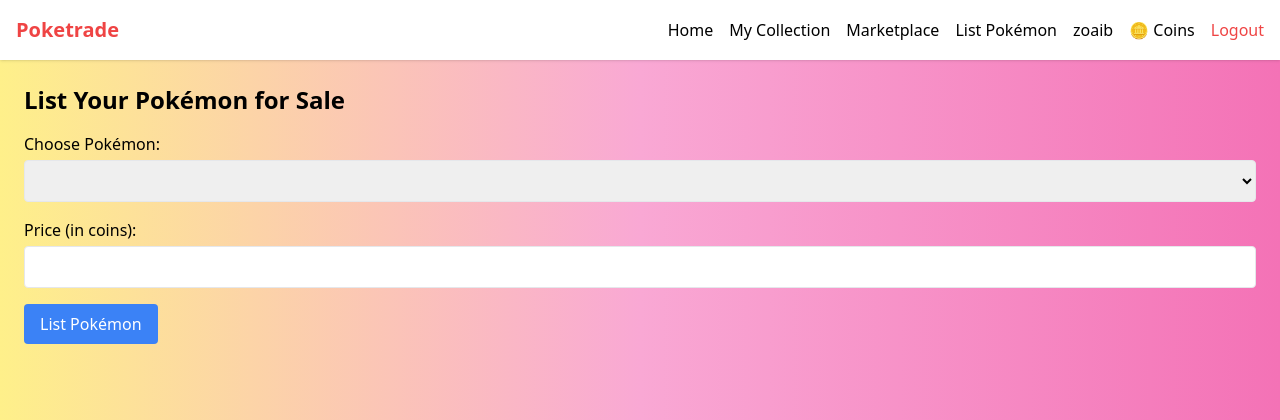
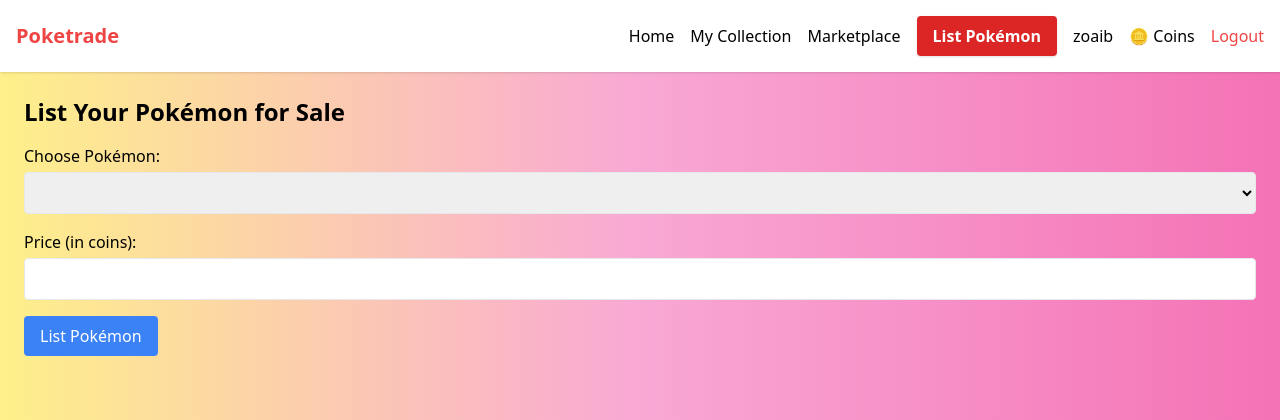
Before and after one commit to rohma01/PokeTradeTrinity1, a Django app: page /marketplace/list/ in a window 1280 px wide. Shown: the top 420 px of the page. Run offline with Django 5.2, Linux system fonts and the light colour scheme; a user stored in the database is signed in; data comes from the database, SQL or seed files in the repository; both versions use the stored data as it was after the commit; lists and menus that the app fills with data are empty; some libraries are stand-ins or nearby versions.

Commit message:
Make "List Pokemon" button more prominent in the header
Adds a red rectangular background to it so it's easier for the user to find

```diff
--- a/poketrade/home/templates/base.html
+++ b/poketrade/home/templates/base.html
@@ -14,7 +14,7 @@
             <a href="{% url 'index' %}">Home</a>
             <a href="{% url 'collection' %}">My Collection</a>
             <a href="{% url 'marketplace' %}">Marketplace</a>
-            <a href="{% url 'list_pokemon' %}">List Pokémon</a>
+            <a href="{% url 'list_pokemon' %}" class="bg-red-600 text-white font-bold px-4 py-2 rounded shadow hover:bg-red-700 transition">List Pokémon</a>
             {% if user.is_authenticated %}
                 <span>{{ user.username }}</span>
                 <span>🪙 {{ user.userprofile.coins }} Coins</span>
```
Also changed, not shown: poketrade/db.sqlite3.
